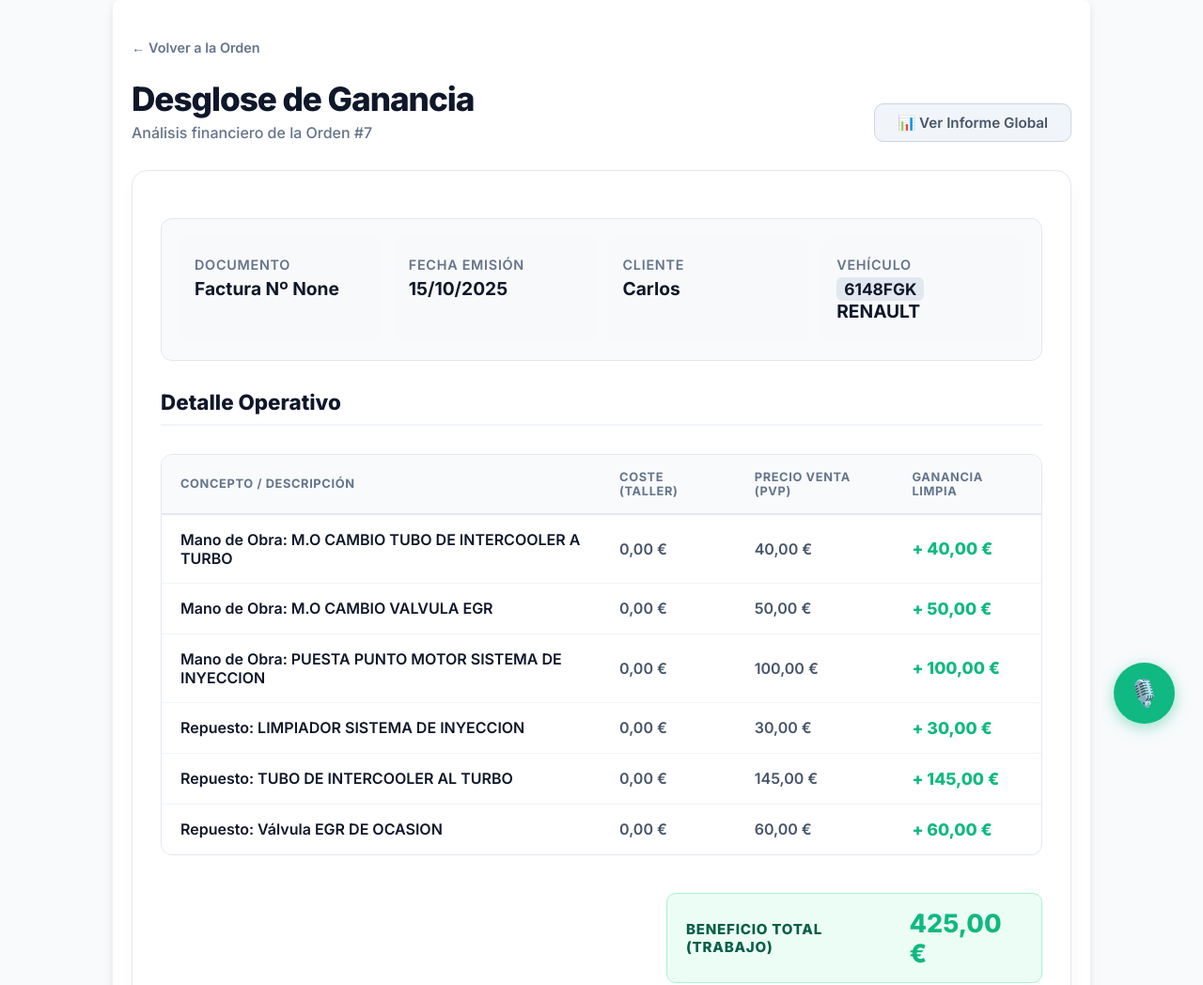
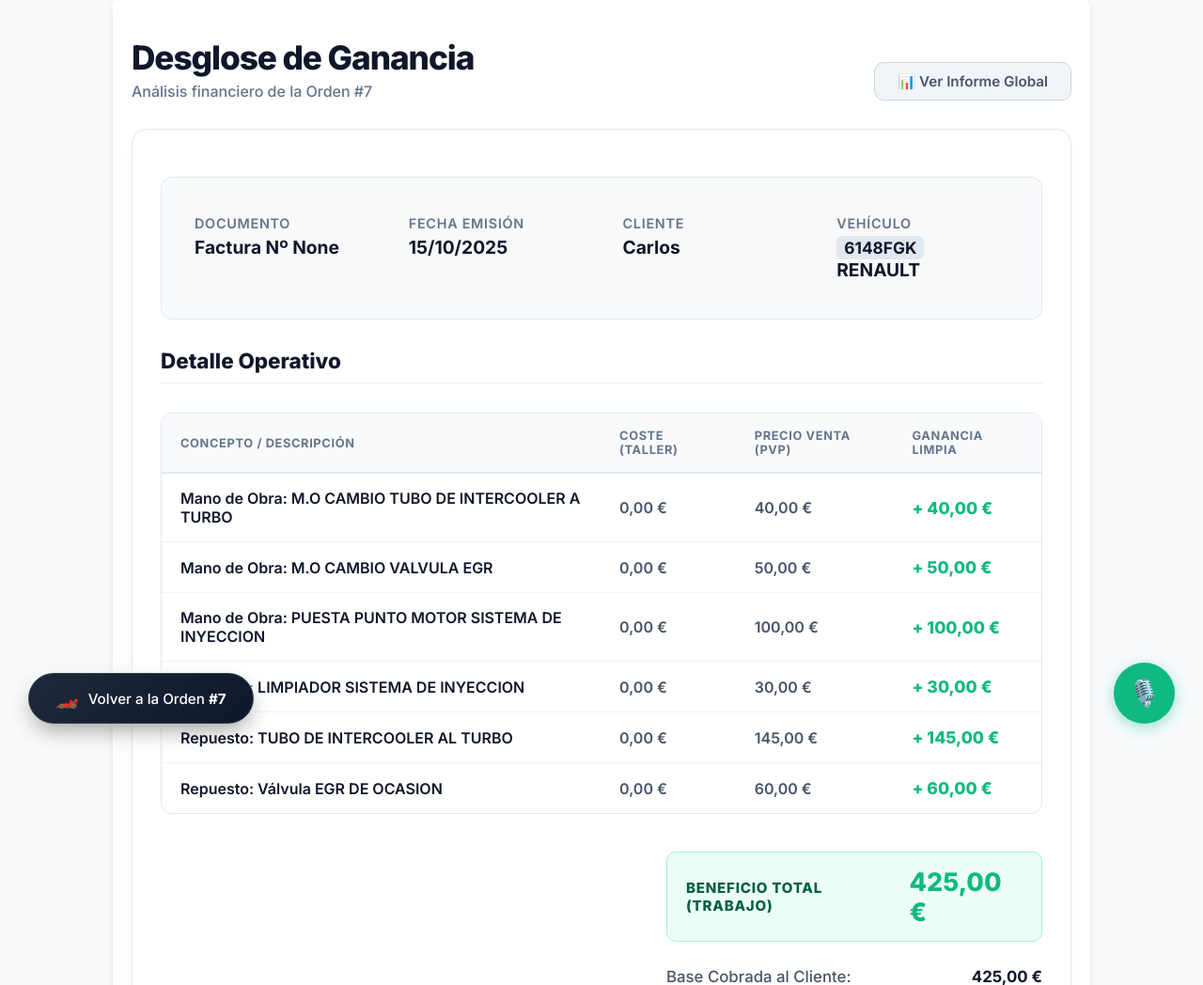
Before and after one commit to josepipe300-wq/servimax-app, a Django app: page /orden/7/ganancia/ in a window 1280 px wide. Shown: the top 1048 px of the page at 94% size. Run offline with Django 5.2, Linux system fonts and the light colour scheme; a user stored in the database is signed in; data comes from the database, SQL or seed files in the repository.

Commit message:
style: limpieza de cabecera e inclusion de boton flotante en ganancias

```diff
--- a/taller/templates/taller/detalle_ganancia_orden.html
+++ b/taller/templates/taller/detalle_ganancia_orden.html
@@ -62,8 +62,7 @@
 
         <div style="margin-bottom: 30px; display: flex; justify-content: space-between; align-items: flex-end; flex-wrap: wrap; gap: 15px;">
             <div>
-                <a href="{% url 'detalle_orden' orden.id %}" style="text-decoration: none; color: #64748b; font-weight: 600; font-size: 0.9em; transition: color 0.2s;">← Volver a la Orden</a>
-                <h1 class="header-title">Desglose de Ganancia</h1>
+                <h1 class="header-title" style="margin: 0;">Desglose de Ganancia</h1>
                 <p style="color: #64748b; font-weight: 500; margin: 5px 0 0 0;">Análisis financiero de la Orden #{{ orden.id }}</p>
             </div>
             <div>
@@ -171,6 +170,43 @@
             </div>
 
         </div>
-    </div> {% include 'taller/widget_ia.html' %}
+    </div>
+
+    <a href="{% url 'detalle_orden' orden.id %}" class="enlace-magico-flotante">
+        <span style="font-size: 1.3em;">🏎️</span>
+        <span>Volver a la Orden <strong>#{{ orden.id }}</strong></span>
+    </a>
+
+    <style>
+        .enlace-magico-flotante {
+            position: fixed;
+            bottom: 30px;
+            left: 30px;
+            background: linear-gradient(135deg, #1e293b 0%, #0f172a 100%);
+            color: #ffffff !important;
+            padding: 14px 28px;
+            border-radius: 9999px;
+            font-family: 'Inter', sans-serif;
+            font-weight: 500;
+            font-size: 0.95em;
+            text-decoration: none;
+            display: flex;
+            align-items: center;
+            gap: 10px;
+            box-shadow: 0 10px 25px -5px rgba(0, 0, 0, 0.4), 0 0 0 4px rgba(255, 255, 255, 0.5);
+            transition: all 0.3s cubic-bezier(0.34, 1.56, 0.64, 1);
+            z-index: 9999;
+            border: 1px solid #334155;
+        }
+        .enlace-magico-flotante:hover {
+            transform: translateY(-6px) scale(1.03);
+            box-shadow: 0 20px 25px -5px rgba(0, 0, 0, 0.5), 0 0 20px rgba(59, 130, 246, 0.6);
+            background: linear-gradient(135deg, #0f172a 0%, #1e40af 100%);
+            border-color: #3b82f6;
+            color: white;
+        }
+    </style>
+
+    {% include 'taller/widget_ia.html' %}
 </body>
 </html>
```
